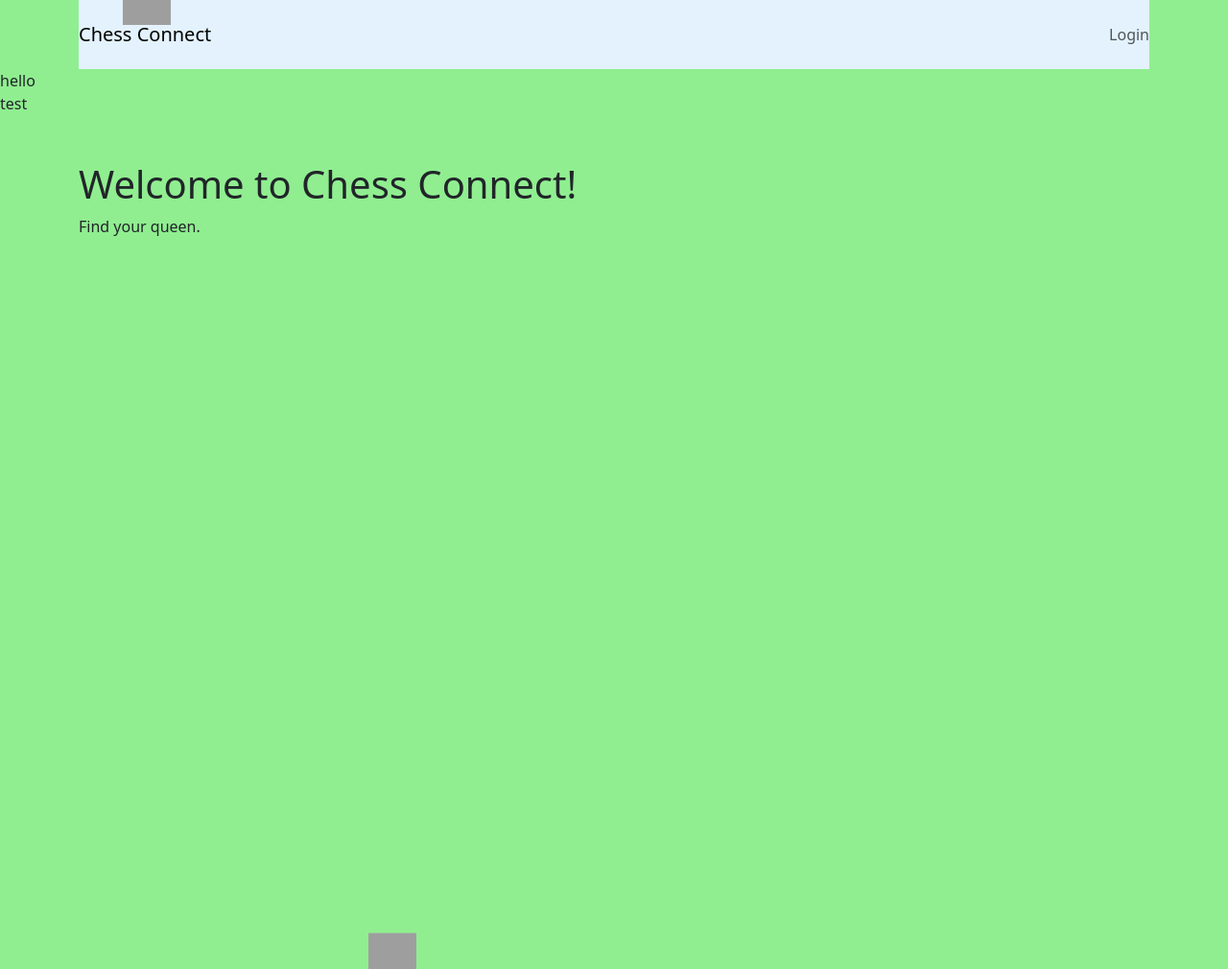
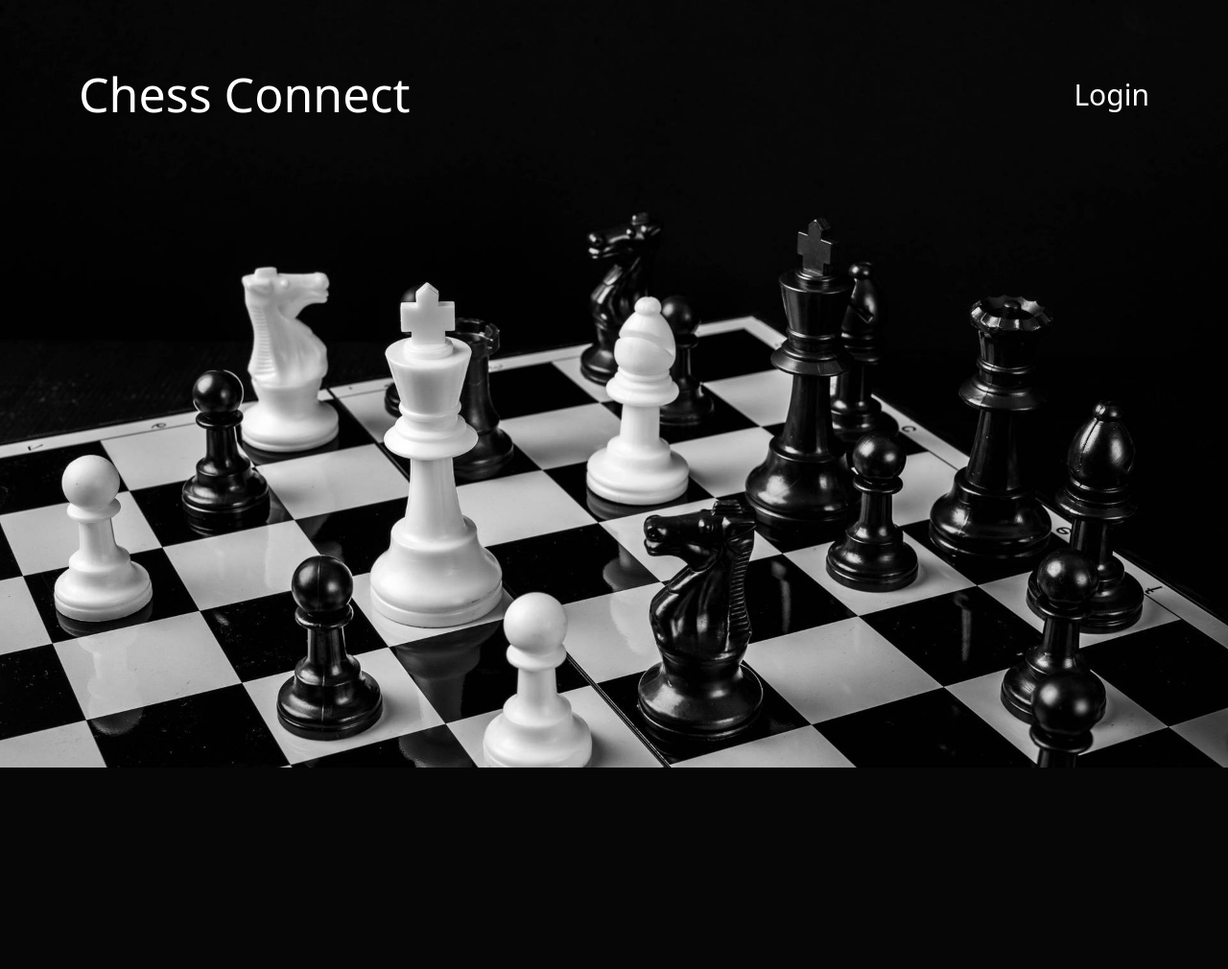
Before and after one commit to chrissolanilla/4331sp14, a PHP site: page / in a window 1280 px wide. Shown: the whole page at 96% size. After the commit the page ends 800 px from the top, so only its background shows below. Run offline with PHP 8.4, Linux system fonts and the light colour scheme; some libraries are stand-ins or nearby versions; grey boxes are pictures that could not be loaded.

Commit message:
updated frontend ui

```diff
--- a/Frontend/css/main.css
+++ b/Frontend/css/main.css
@@ -1,45 +1,28 @@
-/* Define the falling animation */
-@keyframes falling {
-    from {
-      transform: translateY(-100vh);
-    }
-    to {
-      transform: translateY(100vh);
-    }
-  }
+.background-image {
+  background-image: url('image.jpg'); /* Replace 'your-image-url.jpg' with the actual URL of your background image */
+  background-size: cover;
+  background-repeat: no-repeat;
+  background-attachment: fixed;
+  background-position: center;
+  color: #fff; /* Adjust text color for readability */
+  margin: 0; /* Remove default margin for body element */
+  padding: 0; /* Remove default padding for body element */
+}
 
-  /* Apply animation to chess pieces */
-  .chess-piece {
-    position: absolute;
-    animation: falling linear infinite;
-  }
+.background-image2 {
+  background-image: url('ChessBoardMarble.png'); /* Replace 'your-image-url.jpg' with the actual URL of your background image */
+  background-size: cover;
+  background-repeat: no-repeat;
+  background-attachment: fixed;
+  background-position: center;
+  color: #fff; /* Adjust text color for readability */
+  margin: 0; /* Remove default margin for body element */
+  padding: 0; /* Remove default padding for body element */
+}
 
-  /* Individual chess pieces with different starting positions and animation durations */
-  .chess-piece1 {
-    background-image: url('https://pics.clipartpng.com/Pawn_White_Chess_Piece_PNG_Clip_Art-2751.png');
-    width: 50px;
-    height: 50px;
-    animation-duration: 5s;
-    left: 10%;
-  }
-
-  .chess-piece2 {
-    background-image: url('https://www.svgrepo.com/show/480483/chess-8.svg');
-    width: 10px;
-    height: 10px;
-    animation-duration: 7s;
-    left: 30%;
-  }
-
-  .image-pawn {
-    width: 50px;
-  }
-  /* Add more chess pieces as needed */
-
-  /* Style the body to fit the entire viewport and set the background color */
-  body {
-    margin: 0;
-    overflow: hidden;
-    height: 100vh;
-    background-color: lightgreen;
-  }
+.card {
+  background-color: rgba(121, 121, 121, 0.114);
+  -webkit-backdrop-filter: blur(5px);
+  backdrop-filter: blur(5px);
+  padding: 50px;
+}
--- a/Frontend/index.php
+++ b/Frontend/index.php
@@ -26,41 +26,40 @@
     })
   </script>
 
+  <style>
+    .navbar {
+      justify-content: space-between;
+    }
+
+    .navbar-brand,
+    .nav-link {
+      font-size: 30px;
+      color: white;
+    }
+
+    .navbar-brand {
+      font-size: 50px; /* Increase font size to 40px */
+    }
+
+    .navbar-brand:hover,
+    .nav-link:hover {
+      color: white; /* Set the hover color to be the same as the normal color */
+    }
+  </style>
 </head>
-<body>
-  	<!-- Navigation Bar should be placed at the top so have it be the first thing in the body -->
+<body class="background-image"> <!-- Apply background class to the body -->
+  <!-- Main Content -->
   <div class="container">
-      <nav class="navbar navbar-light" style="background-color: #e3f2fd;">
+    <div class="row mt-5">
+      <div class="col-md-12">
+        <div class="navbar">
           <a class="navbar-brand" href="#">Chess Connect</a>
-        <div class="navbar">
           <ul class="navbar-nav ml-auto">
+            <!-- Add the login link without custom class -->
             <li class="nav-item">
               <a class="nav-link" href="login">Login</a>
             </li>
           </ul>
-        </div>
-      </nav>
-    </div>
-    <!--end of nav-->
-    <?php
-      echo "hello";
-      ?>
-
-	<!-- <img src="https://i.redd.it/j8ldvox5ep891.jpg" > -->
-
-
-  <!-- Main Content -->
-  <div class="vanta" > test</div>
-  <div class="container">
-    <div class="row mt-5">
-      <div class="col-md-12">
-        <h1>Welcome to Chess Connect!</h1>
-        <p>Find your queen.</p>
-        <div class="chess-piece chess-piece1">
-          <img src="https://pics.clipartpng.com/Pawn_White_Chess_Piece_PNG_Clip_Art-2751.png" class="image-pawn" />
-        </div>
-        <div class="chess-piece chess-piece2">
-          <img src="https://pics.clipartpng.com/Pawn_White_Chess_Piece_PNG_Clip_Art-2751.png" class="image-pawn" />
         </div>
       </div>
     </div>
```
Also changed, not shown: Frontend/login/index.php (+25 -9 lines), Frontend/profile/index.php (+1 -19 lines), Frontend/register/index.php (added, +93 -0 lines), Frontend/register/register.php (deleted, +0 -65 lines), Frontend/css/ChessBoardglass.jpg (added), Frontend/css/ChessConnectBoardBackground.png (added), Frontend/css/Chessboardblack.jpg (added), Frontend/css/image.jpg (added), Frontend/css/plastic-chess-black-white-nwjq6u60qsrp6dw1.jpg (added), 2 other files. Lines whose indentation alone changed are shown as unchanged.
